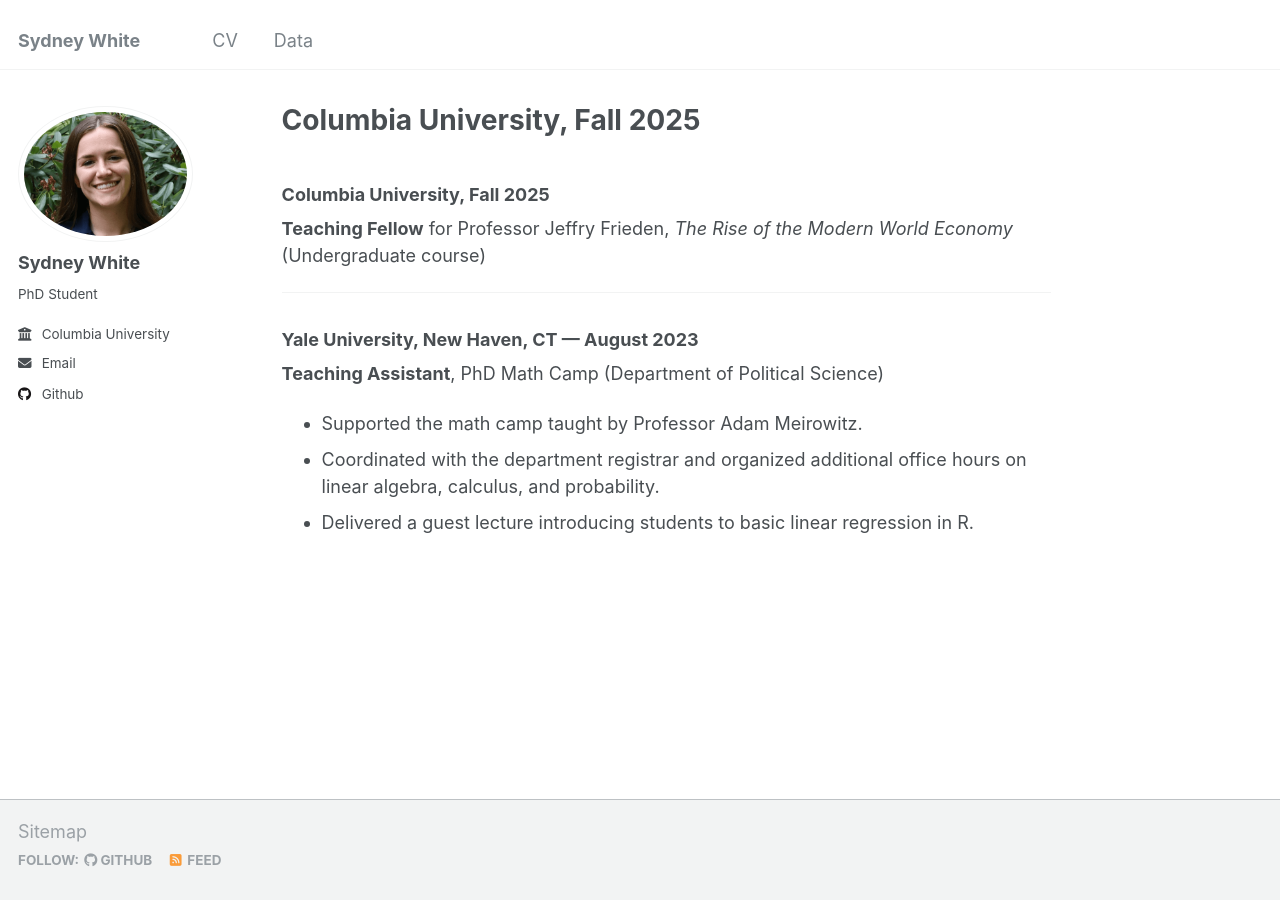
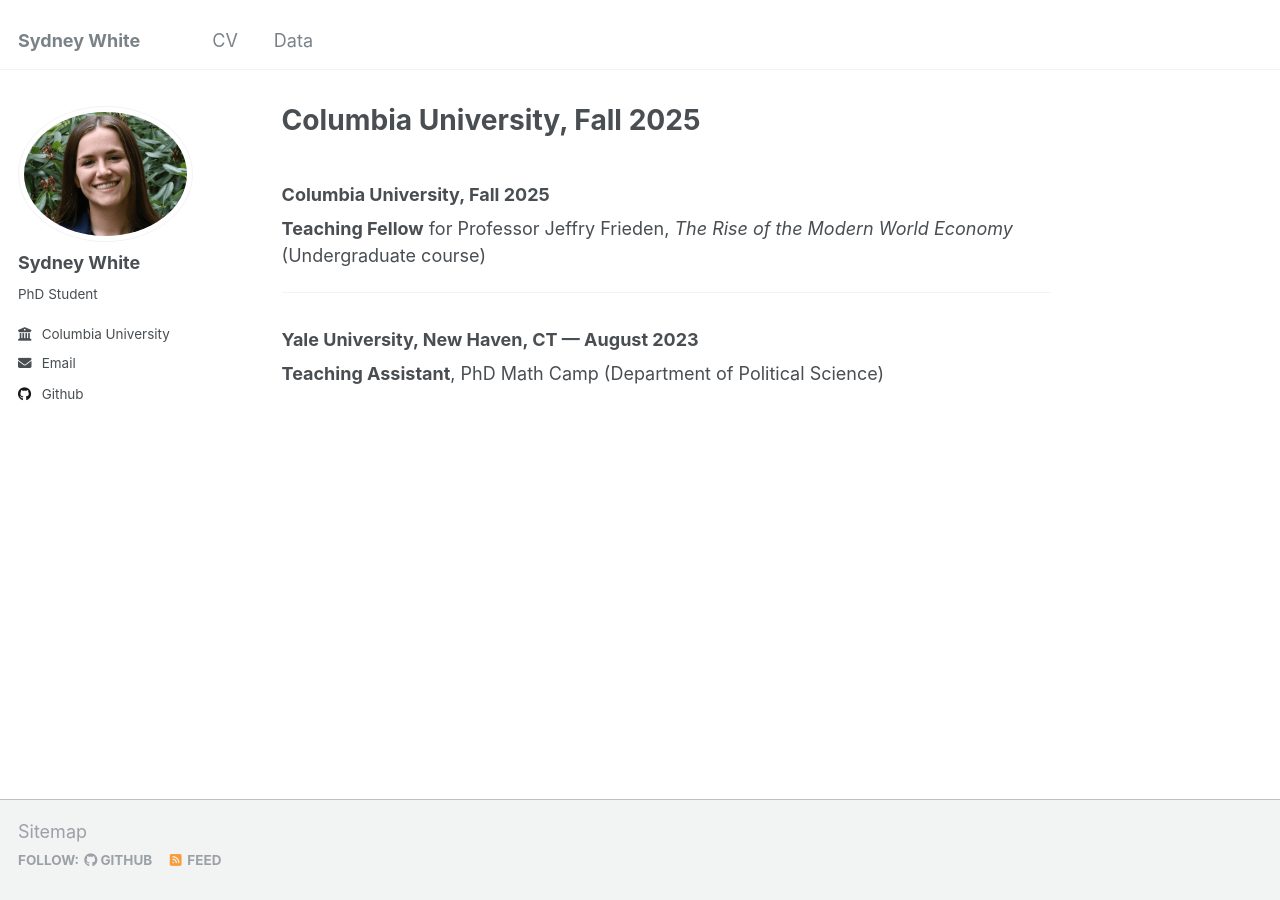
Before and after one commit to Sydney-White/web, a Jekyll site: the page built from _pages/teaching.md, in a window 1280 px wide. Built offline with Jekyll 4.4.1, drawn with Linux system fonts in a browser that asks for light colours; our own code applies the rules of GitHub Pages for plain Markdown files.

Commit message:
Update teaching.md

```diff
--- a/_pages/teaching.md
+++ b/_pages/teaching.md
@@ -5,7 +5,3 @@
 
 ### Yale University, New Haven, CT — August 2023
 **Teaching Assistant**, PhD Math Camp (Department of Political Science)
-
-- Supported the math camp taught by Professor Adam Meirowitz.
-- Coordinated with the department registrar and organized additional office hours on linear algebra, calculus, and probability.
-- Delivered a guest lecture introducing students to basic linear regression in R.
```
